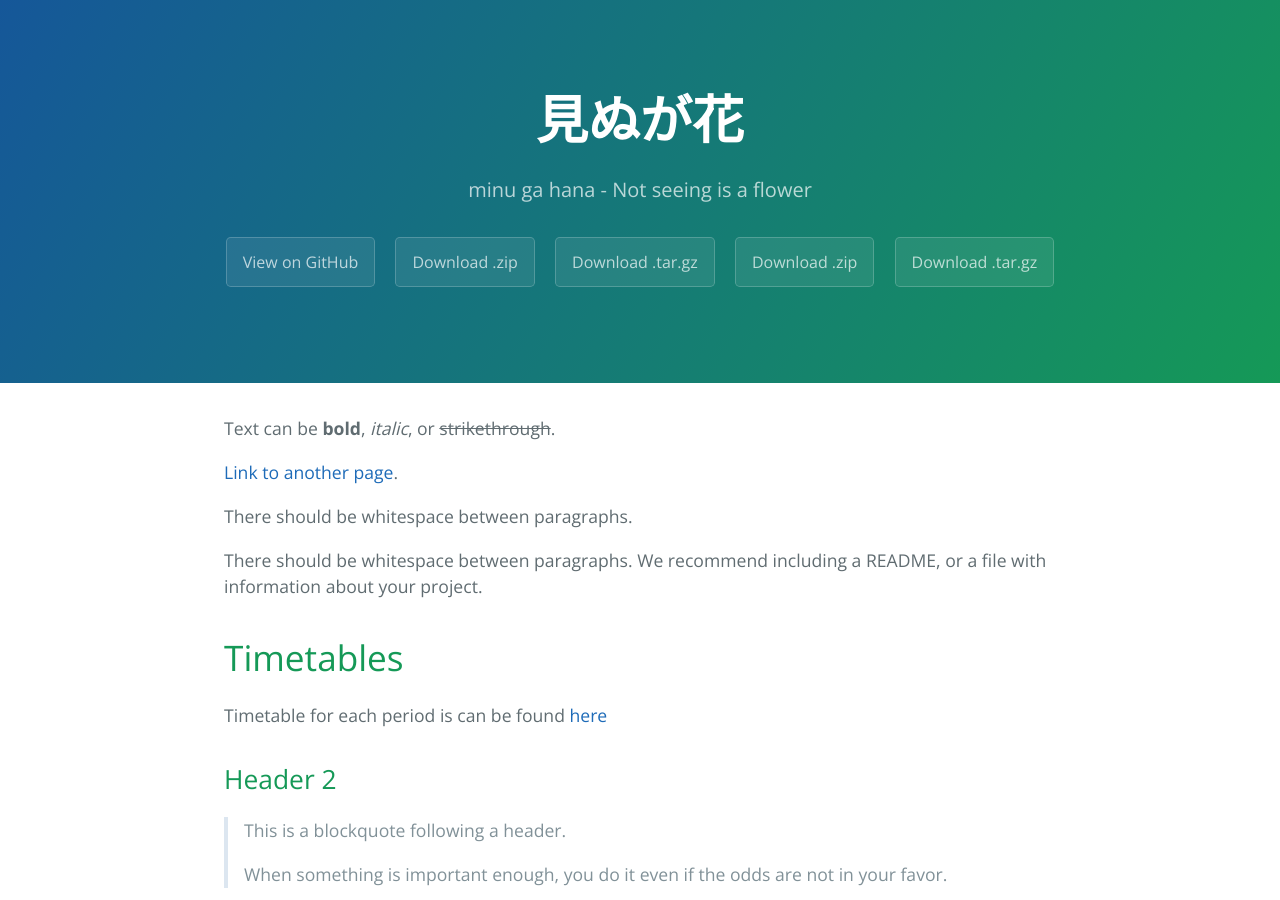
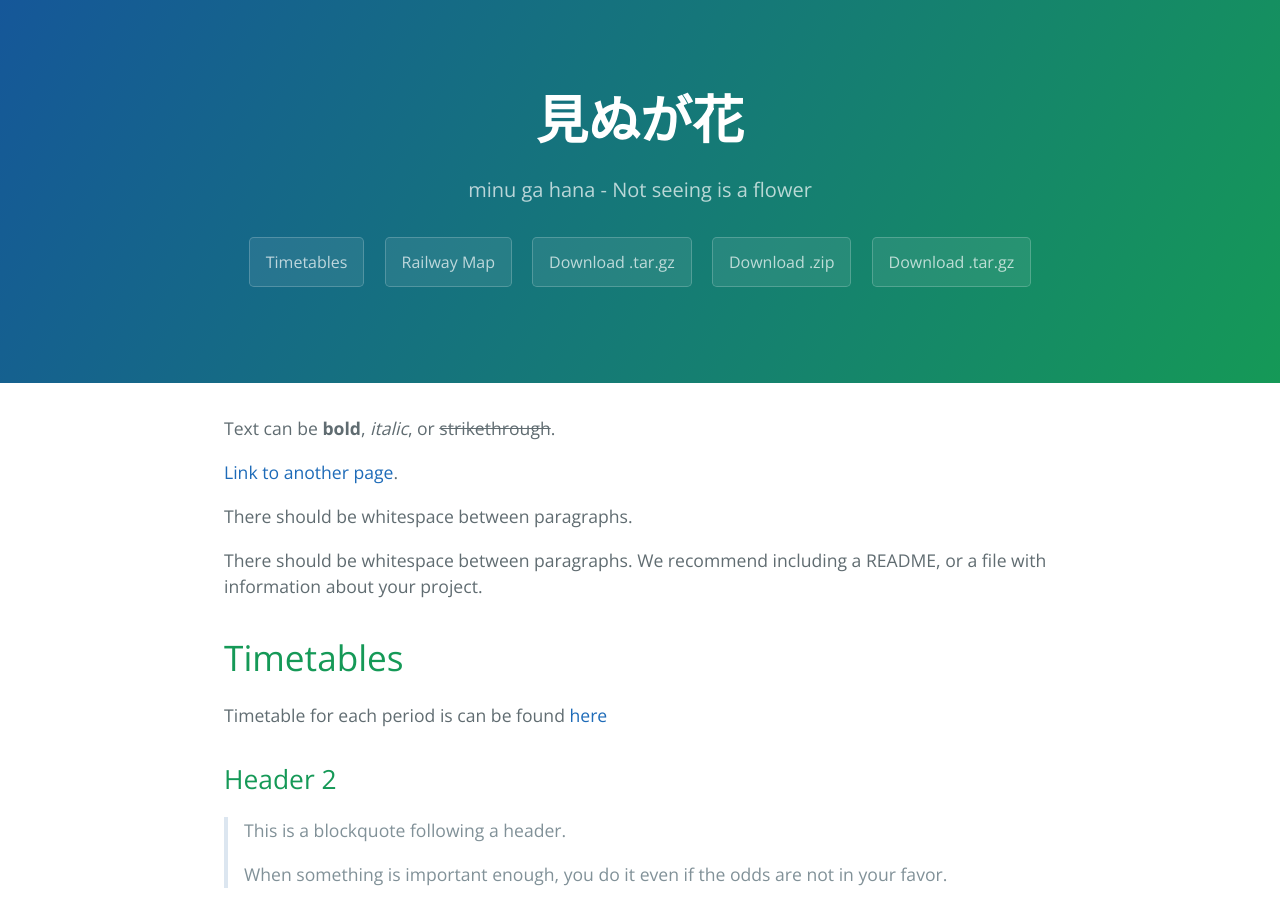
Before and after one commit to rigosk001/rigosk.github.io, a Jekyll site: the page built from index.md, in a window 1280 px wide and 900 px high. Built offline with Jekyll 4.4.1, drawn with Linux system fonts in a browser that asks for light colours.

Commit message:
Update default.html

```diff
--- a/_layouts/default.html
+++ b/_layouts/default.html
@@ -26,9 +26,9 @@
       <h2 class="project-tagline">{{ site.description | default: site.github.project_tagline }}</h2>
      <h2 class="project-tagline">{{ page-tagline }}</h2>
 
-          <a href="{{ site.github.repository_url }}" class="btn">View on GitHub</a>
+          <a href="{{ site.github.repository_url }}" class="btn">Timetables</a>
 
-          <a href="{{ site.github.zip_url }}" class="btn">Download .zip</a>
+          <a href="{{ site.github.zip_url }}" class="btn">Railway Map</a>
           <a href="{{ site.github.tar_url }}" class="btn">Download .tar.gz</a>
 
 
```
